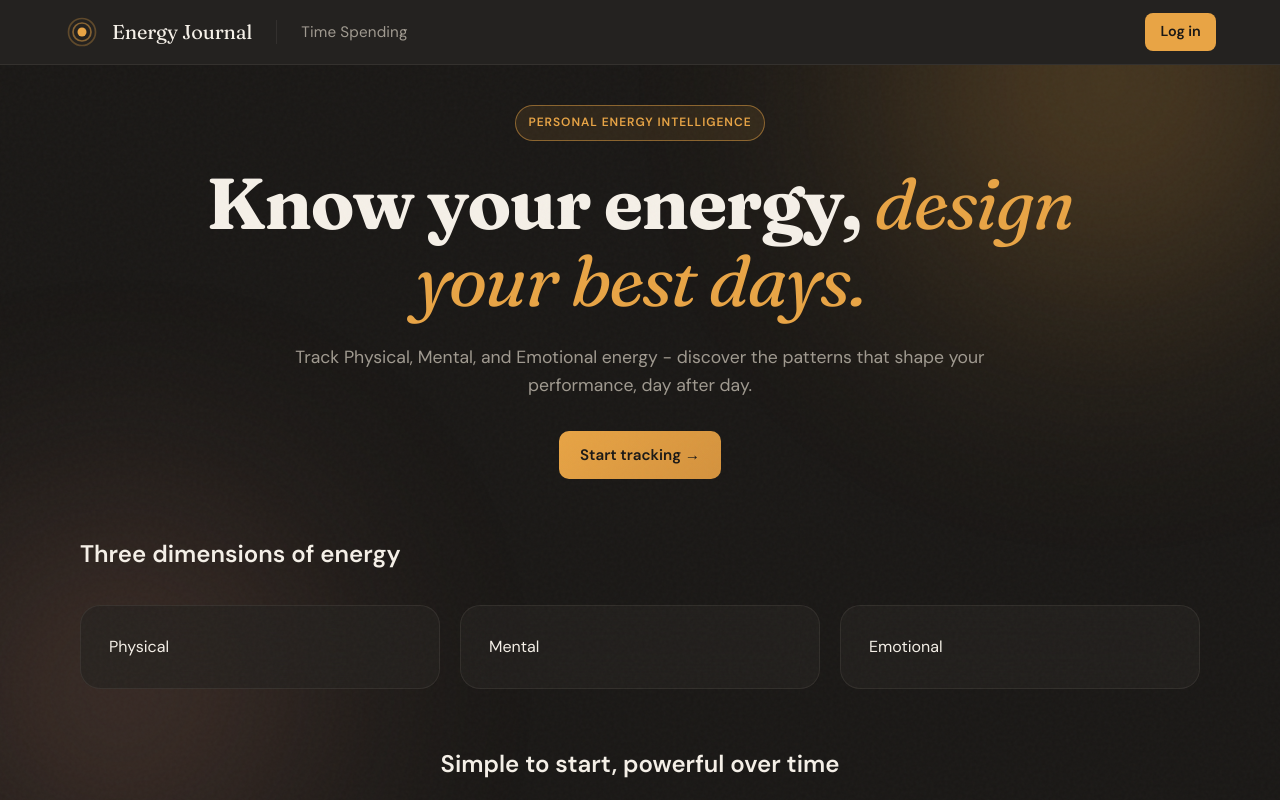
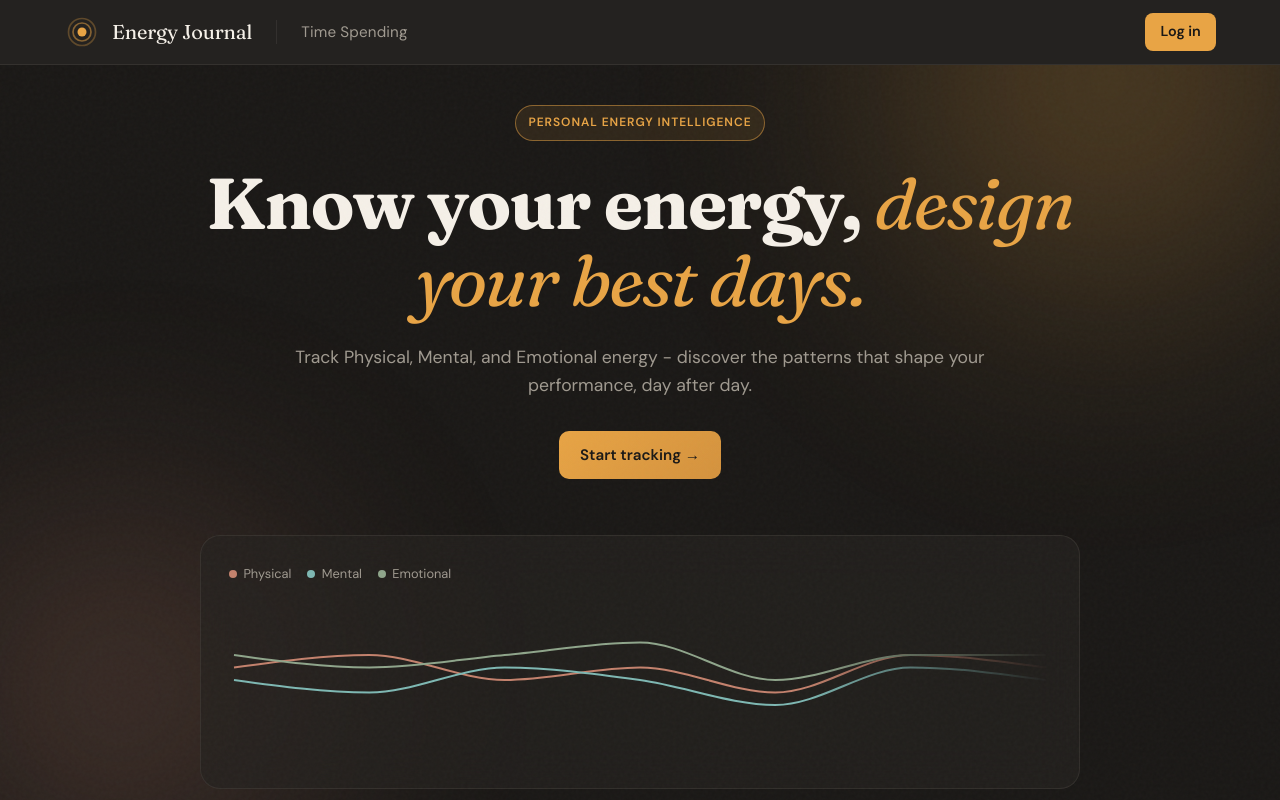
Before and after one commit to g-trinh/energyjournal, a React (Vite) app in the folder front/: page / in a window 1280 px wide. Shown: the top 800 px of the page. Built offline with nearby package versions, Linux system fonts and the light colour scheme; no server answers.

Commit message:
feat(frontend): add landing energy chart preview card

```diff
--- a/front/src/pages/LandingPage.tsx
+++ b/front/src/pages/LandingPage.tsx
@@ -1,6 +1,17 @@
 import { Link } from 'react-router-dom'
+import { Line, LineChart, ResponsiveContainer } from 'recharts'
 import '../App.css'
 import '@/styles/landing.css'
+
+const DEMO_DATA = [
+  { day: 'Mon', physical: 7, mental: 6, emotional: 8 },
+  { day: 'Tue', physical: 8, mental: 5, emotional: 7 },
+  { day: 'Wed', physical: 6, mental: 7, emotional: 8 },
+  { day: 'Thu', physical: 7, mental: 6, emotional: 9 },
+  { day: 'Fri', physical: 5, mental: 4, emotional: 6 },
+  { day: 'Sat', physical: 8, mental: 7, emotional: 8 },
+  { day: 'Sun', physical: 7, mental: 6, emotional: 8 },
+]
 
 export default function LandingPage() {
   return (
@@ -28,6 +39,37 @@ export default function LandingPage() {
           </div>
         </section>
 
+        <div
+          role="img"
+          aria-label="7-day energy preview: Physical, Mental and Emotional trends"
+          className="landing-chart-card landing-card"
+        >
+          <div className="landing-chart-legend" aria-hidden="true">
+            <span className="landing-chart-legend-item">
+              <span className="landing-chart-dot landing-chart-dot-physical" />
+              Physical
+            </span>
+            <span className="landing-chart-legend-item">
+              <span className="landing-chart-dot landing-chart-dot-mental" />
+              Mental
+            </span>
+            <span className="landing-chart-legend-item">
+              <span className="landing-chart-dot landing-chart-dot-emotional" />
+              Emotional
+            </span>
+          </div>
+
+          <div className="landing-chart-body">
+            <ResponsiveContainer width="100%" height={160}>
+              <LineChart data={DEMO_DATA}>
+                <Line type="monotone" dataKey="physical" stroke="#c4826d" dot={false} strokeWidth={2} />
+                <Line type="monotone" dataKey="mental" stroke="#7eb8b3" dot={false} strokeWidth={2} />
+                <Line type="monotone" dataKey="emotional" stroke="#8fa58b" dot={false} strokeWidth={2} />
+              </LineChart>
+            </ResponsiveContainer>
+          </div>
+        </div>
+
         <section className="landing-features" aria-labelledby="features-heading">
           <h2 id="features-heading">Three dimensions of energy</h2>
           <div className="landing-features-grid">
--- a/front/src/styles/landing.css
+++ b/front/src/styles/landing.css
@@ -93,6 +93,45 @@
   width: 100%;
   max-width: 880px;
   margin: 0 auto;
+  padding: 1.4rem 1.4rem 1.2rem;
+}
+
+.landing-chart-legend {
+  display: flex;
+  align-items: center;
+  gap: 1rem;
+  color: var(--color-text-secondary);
+  font-size: 0.8rem;
+}
+
+.landing-chart-legend-item {
+  display: inline-flex;
+  align-items: center;
+  gap: 0.4rem;
+}
+
+.landing-chart-dot {
+  width: 8px;
+  height: 8px;
+  border-radius: 999px;
+}
+
+.landing-chart-dot-physical {
+  background: #c4826d;
+}
+
+.landing-chart-dot-mental {
+  background: #7eb8b3;
+}
+
+.landing-chart-dot-emotional {
+  background: #8fa58b;
+}
+
+.landing-chart-body {
+  margin-top: 1rem;
+  mask-image: linear-gradient(to right, black 70%, transparent 100%);
+  -webkit-mask-image: linear-gradient(to right, black 70%, transparent 100%);
 }
 
 .landing-features-grid {
@@ -143,6 +182,11 @@
     gap: 16px;
   }
 
+  .landing-chart-legend {
+    flex-wrap: wrap;
+    row-gap: 0.55rem;
+  }
+
   .landing-hero-inner {
     text-align: center;
   }
```
